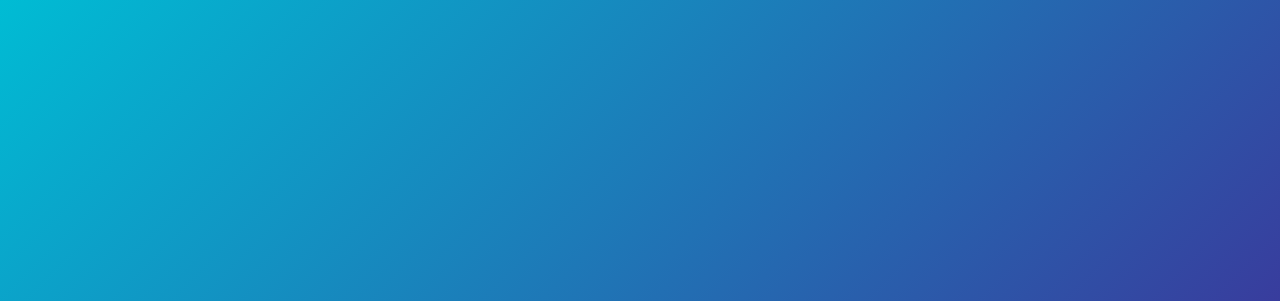
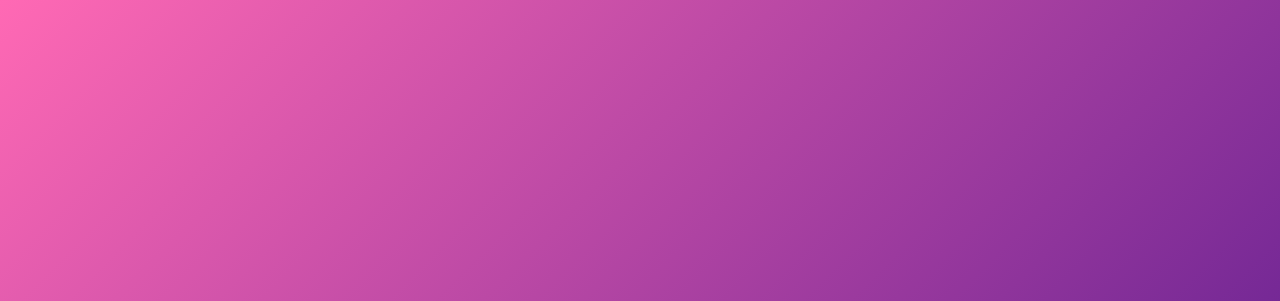
Before and after one commit to nbreil/pinklakecafe, a plain HTML site: page index.html in a window 1280 px wide. Shown: the top 301 px of the page. Drawn offline with Linux system fonts and the light colour scheme.

Commit message:
Update index.html

```diff
--- a/index.html
+++ b/index.html
@@ -12,7 +12,7 @@
             align-items: center;
             justify-content: center;
             height: 100vh;
-            background: linear-gradient(135deg, #00bcd4, #4a148c);
+            background: linear-gradient(135deg, #ff69b4, #4a148c);
             font-family: 'Arial', sans-serif;
             color: #ffffff;
             text-align: center;
```
